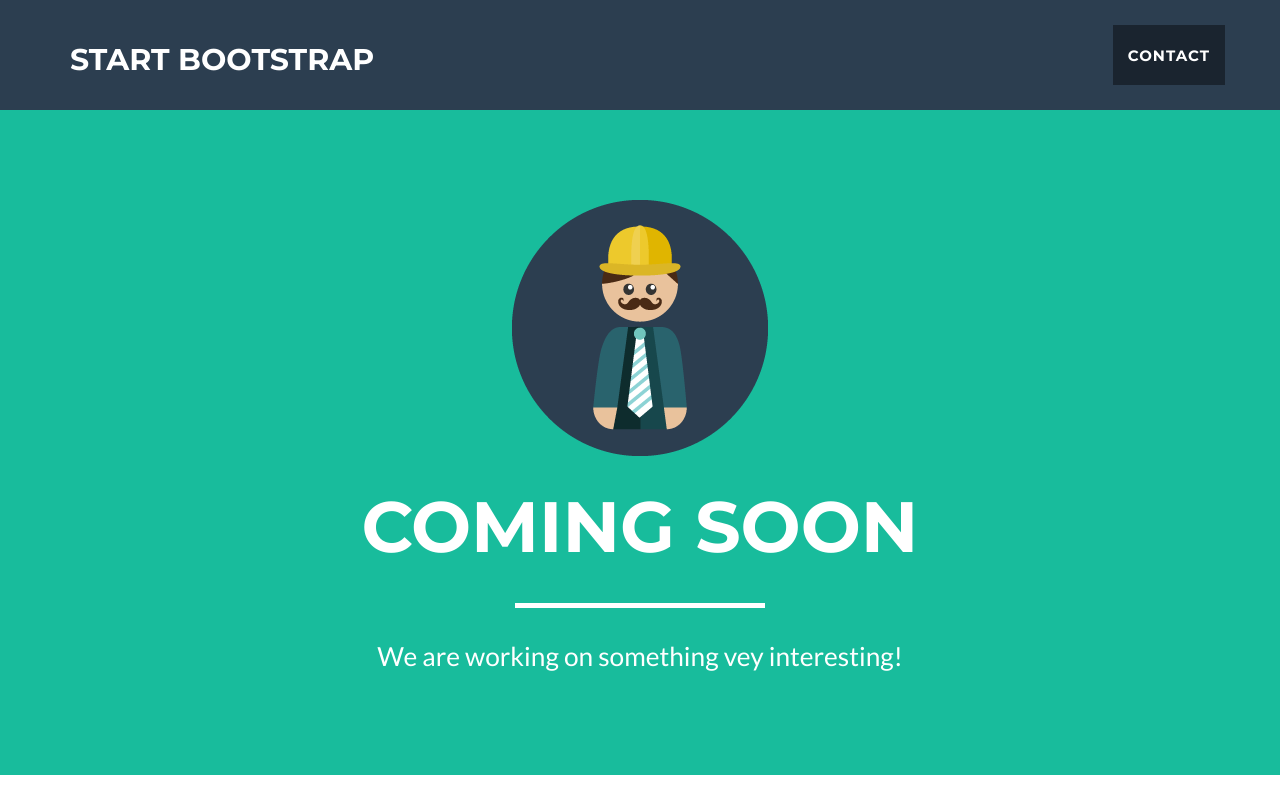
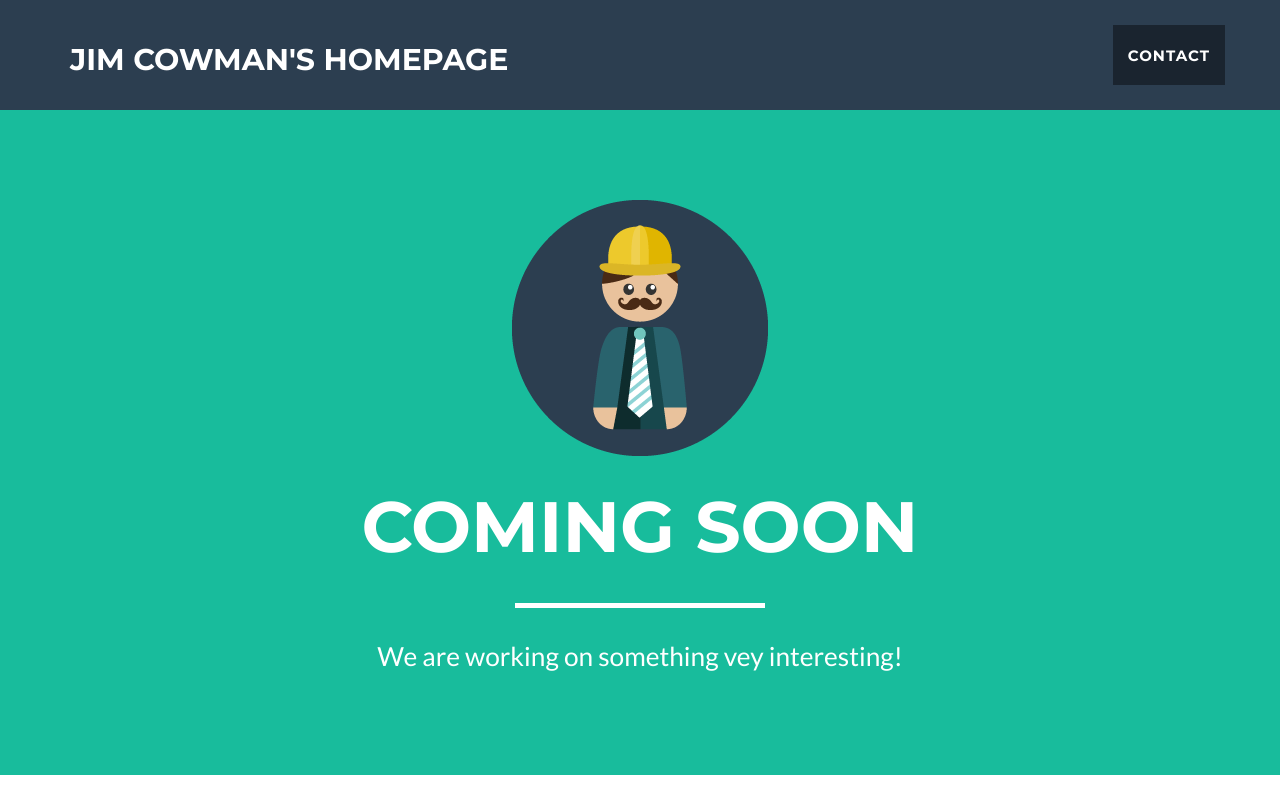
Before and after one commit to WexfordWebsiteJC/DraftWebsite1Dec15, a plain HTML site: page index.html in a window 1280 px wide. Shown: the top 800 px of the page. Drawn offline with nearby package versions, Linux system fonts and the light colour scheme.

Commit message:
template 2

```diff
--- a/index.html
+++ b/index.html
@@ -44,7 +44,7 @@
                     <span class="icon-bar"></span>
                     <span class="icon-bar"></span>
                 </button>
-                <a class="navbar-brand" href="#page-top">Start Bootstrap</a>
+                <a class="navbar-brand" href="#page-top">Jim Cowman's Homepage</a>
             </div>
 
             <!-- Collect the nav links, forms, and other content for toggling -->
```
